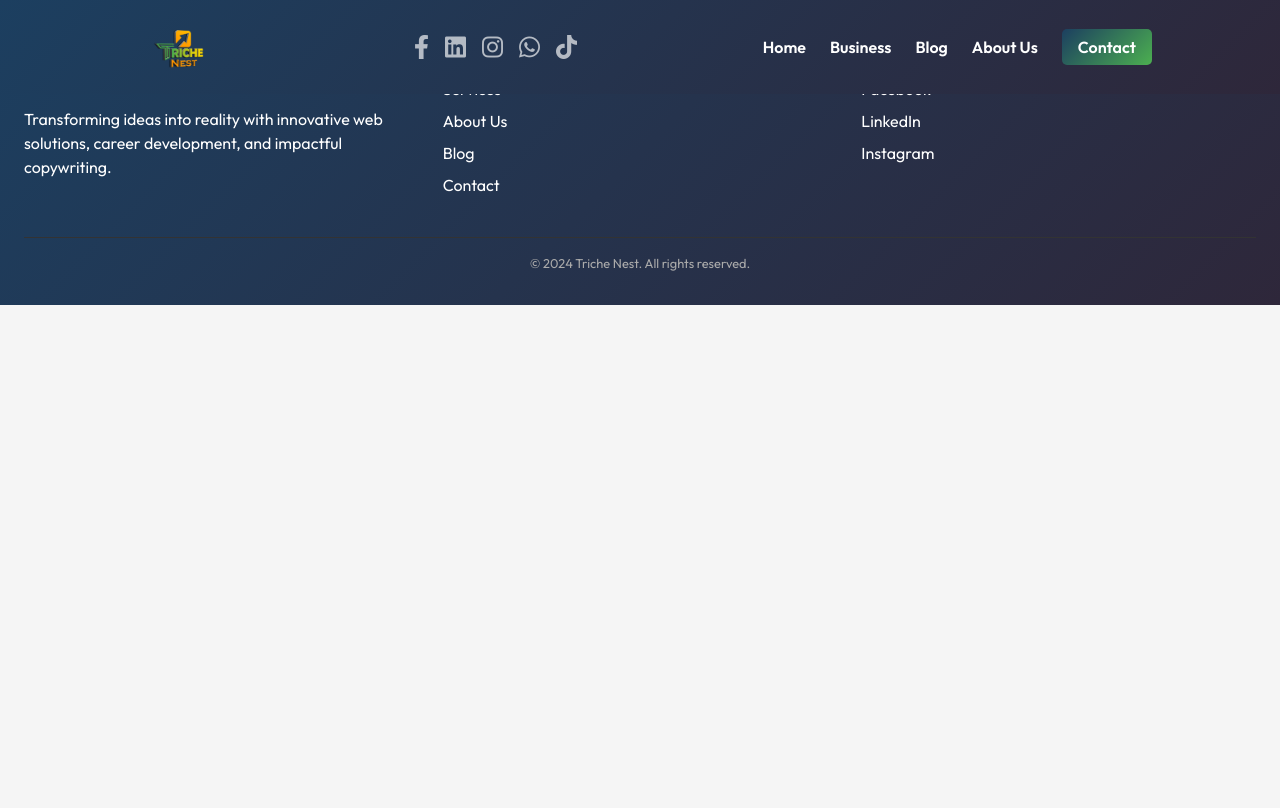
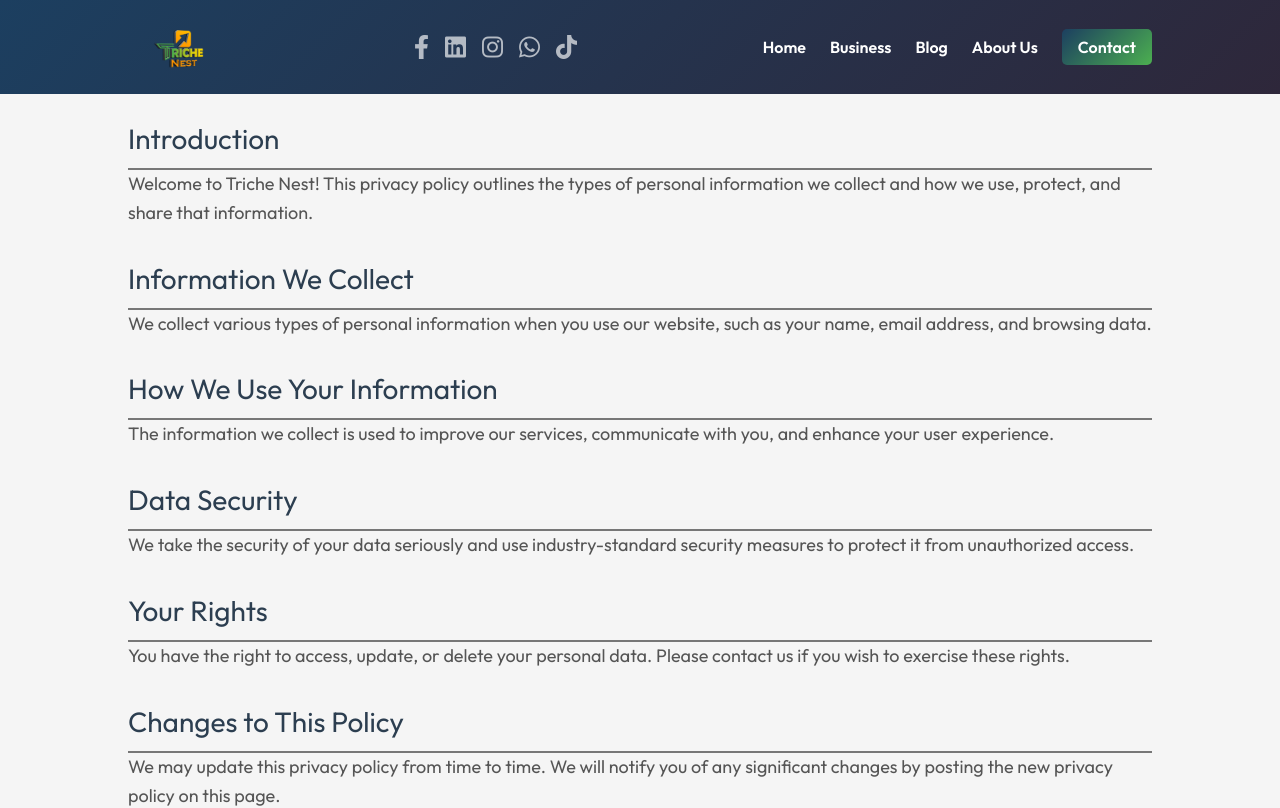
Before and after one commit to JeromeKERICH/triche-nest, a React (Vite) app: page /privacy-policy in a window 1280 px wide. Shown: the top 808 px of the page. Built offline with nearby package versions, Linux system fonts and the light colour scheme.

Commit message:
Privacy Policy

```diff
--- a/src/components/layout/Footer.jsx
+++ b/src/components/layout/Footer.jsx
@@ -1,4 +1,5 @@
 import '../styles/Footer.css';
+import { Link } from 'react-router-dom';
 
 const Footer = () => {
   return (
@@ -16,10 +17,10 @@ const Footer = () => {
         <div className="footer-section footer-links">
           <h3>Quick Links</h3>
           <ul>
-            <li><a href="#services">Services</a></li>
-            <li><a href="#about">About Us</a></li>
-            <li><a href="#blog">Blog</a></li>
-            <li><a href="#contact">Contact</a></li>
+            <li><a href="/about">About Us</a></li>
+            <li><a href="/blog">Blog</a></li>
+            <li><a href="/contact">Contact</a></li>
+            <li><Link to="/privacy-policy">Privacy Policy</Link></li>
           </ul>
         </div>
 
--- /dev/null
+++ b/src/pages/Policy.jsx
@@ -0,0 +1,65 @@
+import React from 'react';
+import './styles/Policy.css';
+
+const PrivacyPolicy = () => {
+  return (
+    <div className="privacy-policy">
+      <header className="privacy-header">
+        <h1>Triche Nest Privacy Policy</h1>
+        <p>Last updated: January 3, 2025</p>
+      </header>
+
+      <div className="privacy-content">
+        <section className="privacy-section">
+          <h2>Introduction</h2>
+          <p>
+            Welcome to Triche Nest! This privacy policy outlines the types of personal information we collect
+            and how we use, protect, and share that information.
+          </p>
+        </section>
+
+        <section className="privacy-section">
+          <h2>Information We Collect</h2>
+          <p>
+            We collect various types of personal information when you use our website, such as your name,
+            email address, and browsing data.
+          </p>
+        </section>
+
+        <section className="privacy-section">
+          <h2>How We Use Your Information</h2>
+          <p>
+            The information we collect is used to improve our services, communicate with you, and enhance your
+            user experience.
+          </p>
+        </section>
+
+        <section className="privacy-section">
+          <h2>Data Security</h2>
+          <p>
+            We take the security of your data seriously and use industry-standard security measures to protect
+            it from unauthorized access.
+          </p>
+        </section>
+
+        <section className="privacy-section">
+          <h2>Your Rights</h2>
+          <p>
+            You have the right to access, update, or delete your personal data. Please contact us if you wish to
+            exercise these rights.
+          </p>
+        </section>
+
+        <section className="privacy-section">
+          <h2>Changes to This Policy</h2>
+          <p>
+            We may update this privacy policy from time to time. We will notify you of any significant changes by
+            posting the new privacy policy on this page.
+          </p>
+        </section>
+      </div>
+    </div>
+  );
+};
+
+export default PrivacyPolicy;
--- /dev/null
+++ b/src/pages/styles/Policy.css
@@ -0,0 +1,77 @@
+
+  .privacy-policy {
+    margin: 0 auto;
+    padding-left: 10%;
+    padding-right: 10%;
+  }
+
+  .privacy-header {
+    text-align: center;
+    margin-bottom: 40px;
+  }
+
+  .privacy-header h1 {
+    font-size: 36px;
+    color: #333;
+  }
+
+  .privacy-header p {
+    font-size: 16px;
+    color: #777;
+  }
+
+  .privacy-content {
+    margin-bottom: 40px;
+  }
+
+  .privacy-section {
+    margin-bottom: 30px;
+  }
+
+  .privacy-section h2 {
+    font-size: 28px;
+    color: #2c3e50;
+    border-bottom: 2px solid #777;
+    padding-bottom: 8px;
+  }
+
+  .privacy-section p {
+    font-size: 18px;
+    color: #555;
+    line-height: 1.6;
+  }
+
+  .privacy-footer {
+    text-align: center;
+    font-size: 14px;
+    color: #777;
+  }
+
+  /* Responsive Styles */
+  @media (max-width: 768px) {
+    .privacy-header h1 {
+      font-size: 28px;
+    }
+
+    .privacy-section h2 {
+      font-size: 24px;
+    }
+
+    .privacy-section p {
+      font-size: 16px;
+    }
+  }
+
+  @media (max-width: 480px) {
+    .privacy-header h1 {
+      font-size: 24px;
+    }
+
+    .privacy-section h2 {
+      font-size: 20px;
+    }
+
+    .privacy-section p {
+      font-size: 14px;
+    }
+  }
--- a/src/router/AppRouter.jsx
+++ b/src/router/AppRouter.jsx
@@ -11,6 +11,7 @@ import Mental from '../pages/Mental';
 import BlogPage from '../pages/Blogpage';
 import Contact from '../pages/Contact';
 import Business from '../pages/Business';
+import PrivacyPolicy from '../pages/Policy';
 
 
 
@@ -28,6 +29,7 @@ const AppRouter = () => {
       <Route path="/mental" element={<Mental />} />
       <Route path="/contact" element={<Contact />} />
       <Route path="/business" element={<Business />} />
+      <Route path="/privacy-policy" element={<PrivacyPolicy/>} />
 
 
     </Routes>
```
